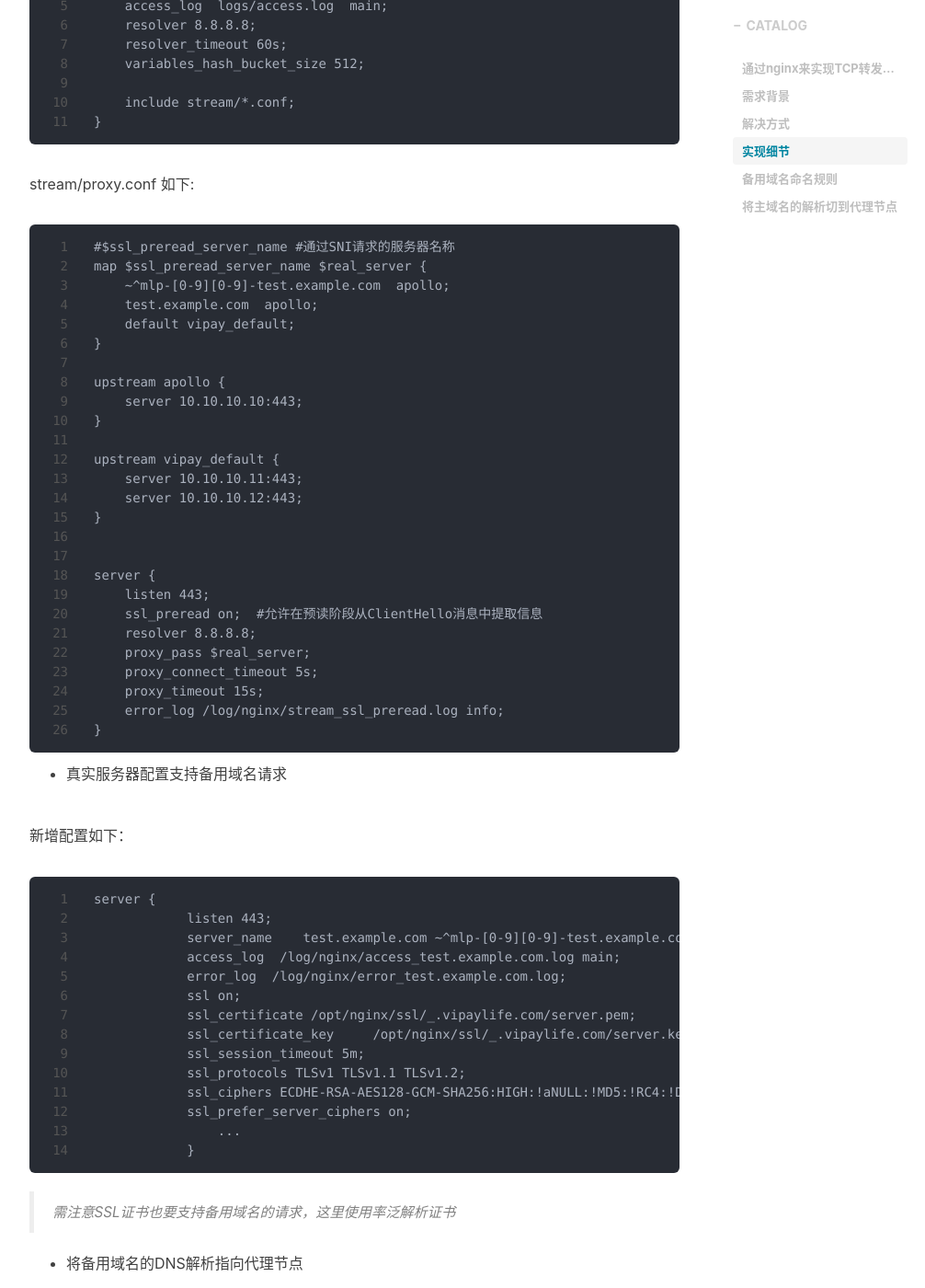
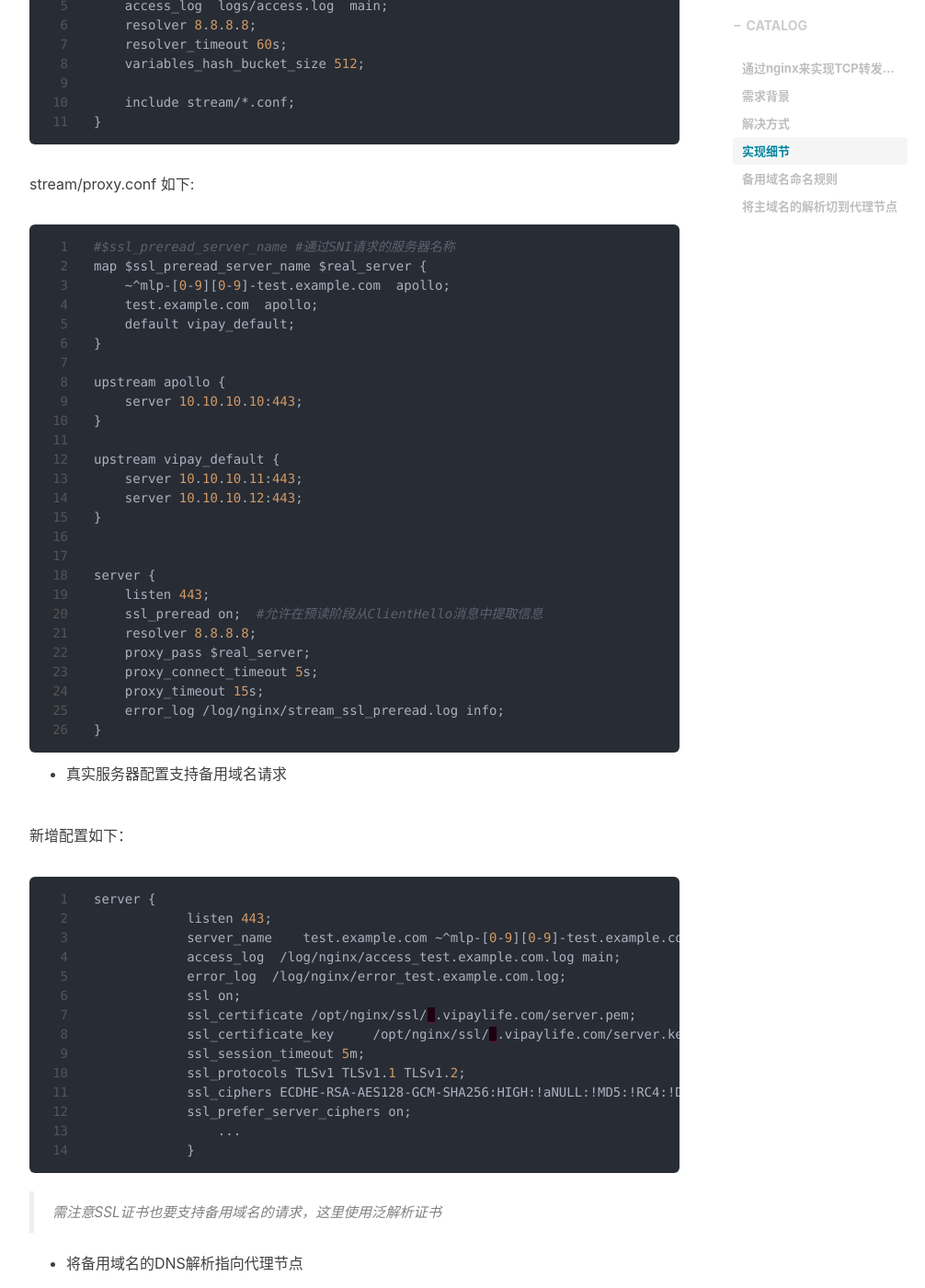
Before and after one commit to jano-X/jano-X.github.io, a Jekyll site: the page built from _posts/2019-09-20-nginx-stream-forward-https.md, in a window 1280 px wide and 1400 px high, scrolled down 1874 px. Shown: the whole window at 92% size, without its empty margins (233-1239 px from the left). Built offline with Jekyll 4.4.1, drawn with Linux system fonts in a browser that asks for light colours; nearby versions of some CDN libraries; comment, search, counter and statistics services are not loaded; some of the changed text lies outside the part shown.

Commit message:
修改格式

````diff
--- a/_posts/2019-09-20-nginx-stream-forward-https.md
+++ b/_posts/2019-09-20-nginx-stream-forward-https.md
@@ -23,8 +23,7 @@
 1. 用户能正常访问业务服务器
 用户 -> 真实服务器(test.example.com,10.10.10.10)
 
-2. 用户访问异常,则会在app请求备用线路域名(app切换域名需由研发实现)
-用户 -> 代理节点(mlp-00-test.example.com,135.10.10.10) -> 真实web服务器(test.example.com,10.10.10.10)
+2. 用户访问异常,则会在app请求备用线路域名(app切换域名需由研发实现)用户 -> 代理节点(mlp-00-test.example.com,135.10.10.10) -> 真实web服务器(test.example.com,10.10.10.10)
 
 > 两种方式都能访问,由业务APP自行选择线路
 
@@ -36,11 +35,10 @@
 ## 实现细节
 - 代理节点安装nginx
 
-nginx 需安装模块`stream`及`ngx_stream_ssl_preread_module `ngx_stream_ssl_preread_module 模块（1.11.5）允许从 ClientHello
-消息中提取信息而不终止SSL / TLS，例如，通过 SNI 请求的服务器名称或 ALPN 中公布的协议。默认情况下不构建此模块，
+nginx 需安装模块`stream`及`ngx_stream_ssl_preread_module `ngx_stream_ssl_preread_module 模块（1.11.5）允许从 ClientHello 消息中提取信息而不终止SSL / TLS，例如，通过 SNI 请求的服务器名称或 ALPN 中公布的协议。默认情况下不构建此模块，
 应使用 `--with-stream_ssl_preread_module` 配置参数启用它。
 
-```
+```bash
 /opt/nginx/sbin/nginx  -V
 nginx version: nginx/1.12.2
 built by gcc 4.8.5 20150623 (Red Hat 4.8.5-36) (GCC)
@@ -50,7 +48,7 @@
 ```
 
 nginx.conf 配置stream的支持:
-```
+```conf
 stream{
 
     log_format  main  '$remote_addr - [$time_local] $connection '
@@ -64,7 +62,7 @@
 }
 ```
 stream/proxy.conf 如下:
-```
+```conf
 #$ssl_preread_server_name #通过SNI请求的服务器名称
 map $ssl_preread_server_name $real_server {
     ~^mlp-[0-9][0-9]-test.example.com  apollo;
@@ -96,7 +94,7 @@
 - 真实服务器配置支持备用域名请求
 
 新增配置如下：
-```
+```conf
 server {
             listen 443;
             server_name    test.example.com ~^mlp-[0-9][0-9]-test.example.com;
@@ -113,13 +111,13 @@
 	    }
 ```
 
-> 需注意SSL证书也要支持备用域名的请求，这里使用率泛解析证书
+> 需注意SSL证书也要支持备用域名的请求，这里使用泛解析证书
 
 - 将备用域名的DNS解析指向代理节点
 
 现在可以将备用域名`mlp-00-test.example.com` 指向代理节点了
 解析后进行测试
-```
+```bash
 curl https://mlp-00-test.example.com/
 ```
 
````
